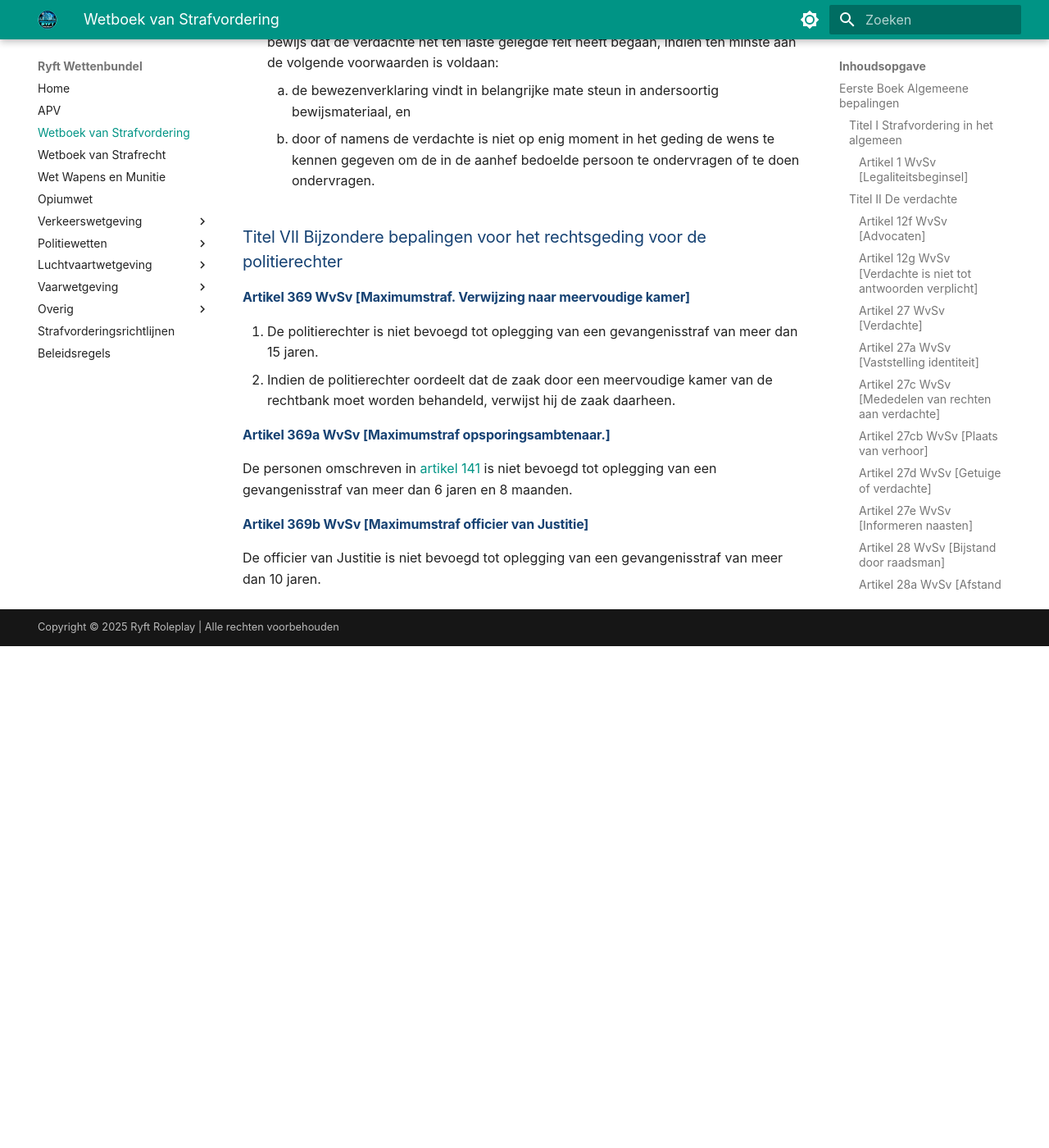
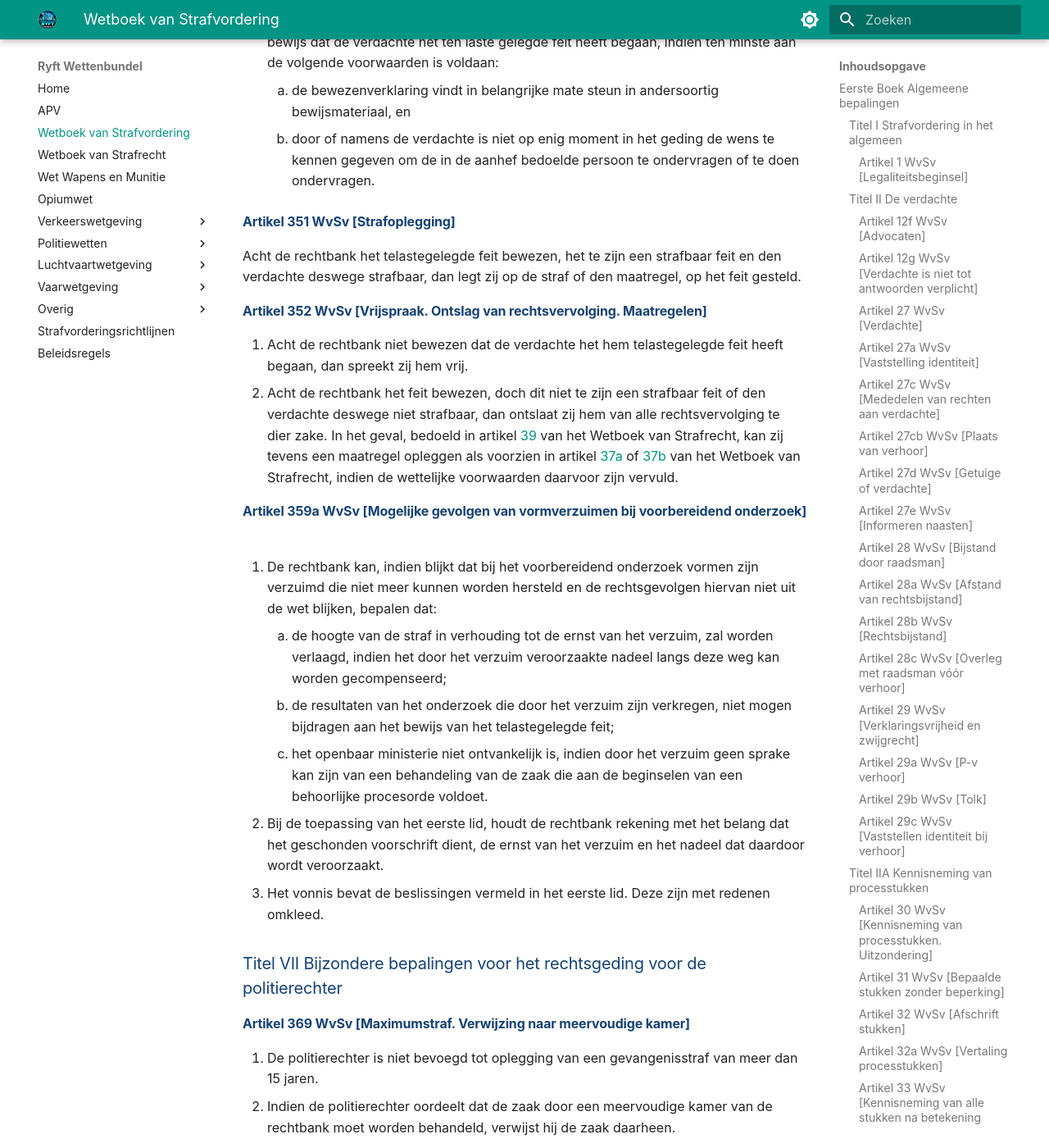
Before and after one commit to that-edward/wetten-ryft-backup, an MkDocs documentation site: the page built from docs/wetboek-van-strafvordering.md, in a window 1280 px wide and 1400 px high, scrolled down 31263 px. Shown: the whole window at 82% size. Built offline with MkDocs 1.6.1 and Material for MkDocs 9.7.7, drawn with Linux system fonts in a browser that asks for light colours; some web fonts are replaced; before the commit the page ends 32051 px from its top, so only the background shows below that; some of the changed text lies outside the part shown.

Commit message:
feat(Sr/Sv):TBS en vormverzuim

```diff
--- a/docs/wetboek-van-strafrecht.md
+++ b/docs/wetboek-van-strafrecht.md
@@ -128,7 +128,23 @@
 1. Op vordering van het openbaar ministerie kan bij een afzonderlijke rechterlijke beslissing aan degene die is veroordeeld wegens een strafbaar feit de verplichting worden opgelegd tot betaling van een geldbedrag aan de staat ter ontneming van wederrechtelijk verkregen voordeel.
 2. De verplichting kan worden opgelegd aan de in het eerste lid bedoelde persoon die voordeel heeft verkregen door middel van of uit de baten van het daar bedoelde feit of andere strafbare feiten, waaromtrent voldoende aanwijzingen bestaan dat zij door de veroordeelde zijn begaan.
 
+#### Artikel 37a WvSr [Terbeschikkingstelling]
+
+1. Indien de veiligheid van anderen, dan wel de algemene veiligheid van personen of goederen dat eist, kan de rechter gelasten dat een verdachte ter beschikking wordt gesteld indien hij tot het oordeel komt dat:
+    - 1° bij de verdachte tijdens het begaan van het feit gebrekkige ontwikkeling of ziekelijke stoornis van de geestvermogens bestond; en
+    - 2° het door hem begane feit een misdrijf is waarop naar de wettelijke omschrijving een gevangenisstraf van vier jaar of meer is gesteld dan wel behoort tot een van de misdrijven omschreven in de [artikelen 132](#artikel-132-wvsr-verspreiding-opruiend-geschrift), [285, eerste lid](#artikel-285-wvsr-bedreiging-met-ernstig-misdrijf) en [285b](#artikel-285b-wvsr-stalking) van het Wetboek van Strafrecht, [175, tweede lid](./verkeerswetgeving/wegenverkeerswet-1994.md#artikel-175-wvw-strafbedreiging-tzv-art-6), onderdeel b, of [derde lid](./verkeerswetgeving/wegenverkeerswet-1994.md#artikel-175-wvw-strafbedreiging-tzv-art-6) in verbinding met het [eerste lid](./verkeerswetgeving/wegenverkeerswet-1994.md#artikel-175-wvw-strafbedreiging-tzv-art-6), onderdeel b, van de Wegenverkeerswet 1994, en [11, tweede lid](./opiumwet.md#artikel-11-opw-sanctie-behorende-bij-artikel-3), van de Opiumwet.
+2. Bij toepassing van het vorige lid kan de rechter afzien van het opleggen van straf, ook indien hij oordeelt dat het feit wel aan de verdachte kan worden toegerekend.
+
+#### Artikel 37b WvSr [TBS met dwangverpleging]
+
+1. De rechter kan bevelen dat de ter beschikking gestelde van overheidswege wordt verpleegd, indien de veiligheid van anderen dan wel de algemene veiligheid van personen of goederen de verpleging eist.
+2. Indien de rechter naast de maatregel van terbeschikkingstelling met bevel tot verpleging van overheidswege een gevangenisstraf heeft opgelegd kan de rechter in zijn uitspraak een advies opnemen omtrent het tijdstip waarop de terbeschikkingstelling met verpleging van overheidswege dient aan te vangen.
+
 ### Titel III [Uitsluiting en verhoging van strafbaarheid]
+
+#### Artikel 39 WvSr [Ontoerekeningsvatbaarheid]
+
+Niet strafbaar is hij die een feit begaat, dat hem wegens de psychische stoornis, psychogeriatrische aandoening of verstandelijke handicap niet kan worden toegerekend.
 
 #### Artikel 40 WvSr [Overmacht]
 
@@ -324,6 +340,12 @@
 
 1. Hij die in het openbaar, mondeling of bij geschrift of afbeelding, tot enig strafbaar feit of tot gewelddadig optreden tegen het openbaar gezag opruit, wordt gestraft met gevangenisstraf van ten hoogste vijf jaren of geldboete van de vierde categorie.
 2. Indien het strafbare feit waartoe wordt opgeruid een terroristisch misdrijf dan wel een misdrijf ter voorbereiding of vergemakkelijking van een terroristisch misdrijf inhoudt, wordt de gevangenisstraf, gesteld op het in het eerste lid omschreven feit, met een derde verhoogd.
+
+#### Artikel 132 WvSr [Verspreiding opruiend geschrift]
+
+1. Hij die een geschrift of afbeelding waarin tot enig strafbaar feit of tot gewelddadig optreden tegen het openbaar gezag wordt opgeruid, verspreidt, openlijk tentoonstelt of aanslaat of, om verspreid, openlijk tentoongesteld of aangeslagen te worden, in voorraad heeft, wordt, indien hij weet of ernstige reden heeft te vermoeden dat in het geschrift of de afbeelding zodanige opruiing voorkomt, gestraft met gevangenisstraf van ten hoogste drie jaren of geldboete van de vierde categorie.
+2. Met dezelfde straf wordt gestraft hij die, met gelijke wetenschap of een gelijke reden tot vermoeden, de inhoud van een zodanig geschrift openlijk ten gehore brengt.
+3. Indien het strafbare feit waartoe bij geschrift of afbeelding wordt opgeruid een terroristisch misdrijf dan wel een misdrijf ter voorbereiding of vergemakkelijking van een terroristisch misdrijf inhoudt, wordt de gevangenisstraf, gesteld op het in het eerste lid omschreven feit, met een derde verhoogd.
 
 #### Artikel 138 WvSr [Huisvredebreuk]
 
--- a/docs/wetboek-van-strafvordering.md
+++ b/docs/wetboek-van-strafvordering.md
@@ -610,6 +610,24 @@
     1. de bewezenverklaring vindt in belangrijke mate steun in andersoortig bewijsmateriaal, en
     2. door of namens de verdachte is niet op enig moment in het geding de wens te kennen gegeven om de in de aanhef bedoelde persoon te ondervragen of te doen ondervragen.
 
+#### Artikel 351 WvSv [Strafoplegging]
+
+Acht de rechtbank het telastegelegde feit bewezen, het te zijn een strafbaar feit en den verdachte deswege strafbaar, dan legt zij op de straf of den maatregel, op het feit gesteld.
+
+#### Artikel 352 WvSv [Vrijspraak. Ontslag van rechtsvervolging. Maatregelen]
+
+1. Acht de rechtbank niet bewezen dat de verdachte het hem telastegelegde feit heeft begaan, dan spreekt zij hem vrij.
+2. Acht de rechtbank het feit bewezen, doch dit niet te zijn een strafbaar feit of den verdachte deswege niet strafbaar, dan ontslaat zij hem van alle rechtsvervolging te dier zake. In het geval, bedoeld in artikel [39](./wetboek-van-strafrecht.md#artikel-39-wvsr-ontoerekeningsvatbaarheid) van het Wetboek van Strafrecht, kan zij tevens een maatregel opleggen als voorzien in artikel [37a](./wetboek-van-strafrecht.md#artikel-37a-wvsr-terbeschikkingstelling) of [37b](./wetboek-van-strafrecht.md#artikel-37b-wvsr-tbs-met-dwangverpleging) van het Wetboek van Strafrecht, indien de wettelijke voorwaarden daarvoor zijn vervuld.
+
+#### Artikel 359a WvSv [Mogelijke gevolgen van vormverzuimen bij voorbereidend onderzoek]
+
+1. De rechtbank kan, indien blijkt dat bij het voorbereidend onderzoek vormen zijn verzuimd die niet meer kunnen worden hersteld en de rechtsgevolgen hiervan niet uit de wet blijken, bepalen dat:
+    1. de hoogte van de straf in verhouding tot de ernst van het verzuim, zal worden verlaagd, indien het door het verzuim veroorzaakte nadeel langs deze weg kan worden gecompenseerd;
+    2. de resultaten van het onderzoek die door het verzuim zijn verkregen, niet mogen bijdragen aan het bewijs van het telastegelegde feit;
+    3. het openbaar ministerie niet ontvankelijk is, indien door het verzuim geen sprake kan zijn van een behandeling van de zaak die aan de beginselen van een behoorlijke procesorde voldoet.
+2. Bij de toepassing van het eerste lid, houdt de rechtbank rekening met het belang dat het geschonden voorschrift dient, de ernst van het verzuim en het nadeel dat daardoor wordt veroorzaakt.
+3. Het vonnis bevat de beslissingen vermeld in het eerste lid. Deze zijn met redenen omkleed.
+
 ### Titel VII Bijzondere bepalingen voor het rechtsgeding voor de politierechter
 
 #### Artikel 369 WvSv [Maximumstraf. Verwijzing naar meervoudige kamer]
```
